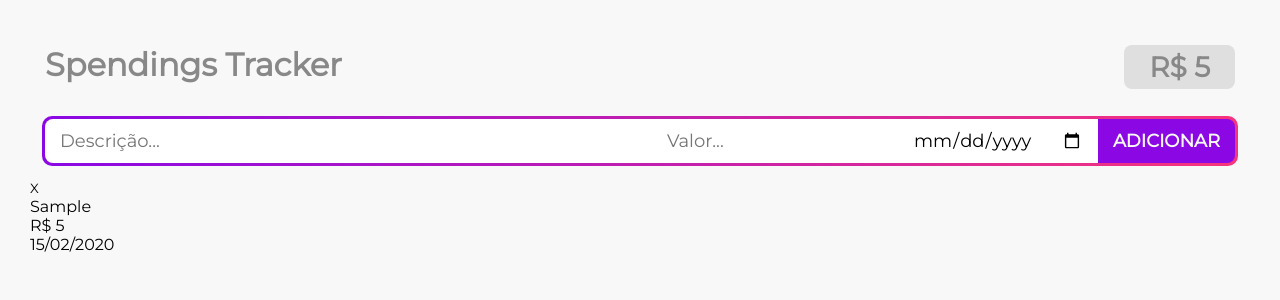
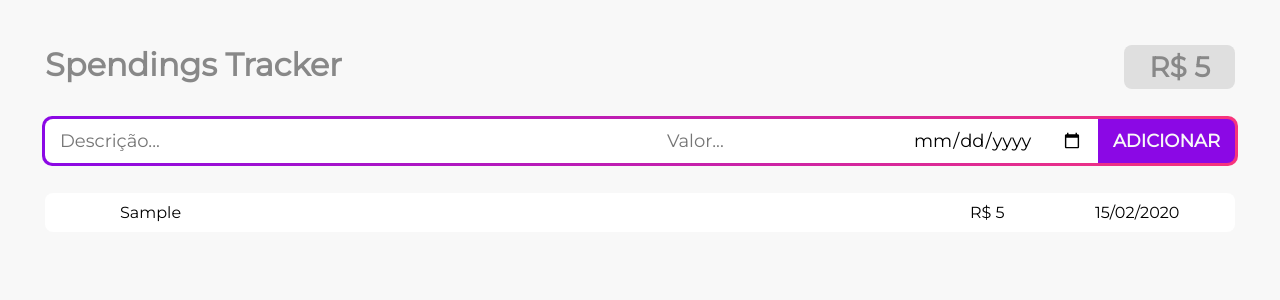
Before and after one commit to fernandofawkes/spending-tracker, a React (Create React App) app: page / in a window 1280 px wide. Both pictures are taken after typing "Sample", "5", "2020-01-15" into the empty fields and a click on the button "ADICIONAR". Shown: the top 300 px of the page. Built offline with nearby package versions, Linux system fonts and the light colour scheme.

Commit message:
expense list styles

```diff
--- a/src/components/ExpenseItem.js
+++ b/src/components/ExpenseItem.js
@@ -1,11 +1,11 @@
 import React from 'react';
 
 const ExpenseItem = ({ expense, index, removeExpense }) => {
-  return (<div >
-    <button onClick={() => removeExpense(index)}>X</button>
-    <div>{expense.desc}</div>
-    <div>R$ {expense.price}</div>
-    <div>{new Intl.DateTimeFormat('pt-BR').format(expense.date)}</div>
+  return (<div className="income-item">
+    <button className="remove-item" onClick={() => removeExpense(index)}>X</button>
+    <div className="desc">{expense.desc}</div>
+    <div className="price">R$ {expense.price}</div>
+    <div className="date">{new Intl.DateTimeFormat('pt-BR').format(expense.date)}</div>
   </div>)
 
 }
--- a/src/components/ExpenseList.js
+++ b/src/components/ExpenseList.js
@@ -4,15 +4,17 @@ import ExpenseItem from './ExpenseItem';
 function ExpenseList({ expenses, setExpenses }) {
 
   const removeExpense = i => {
-    setExpenses(expenses.splice(i, 1));
+    expenses.splice(i, 1);
+    //deestructuring to reset reference
+    setExpenses([...expenses]);
   };
 
-  const sortByDate = (item1, item2) => {
+  const sortByDate = (item1, item2) =>   {
     return item1.date - item2.date;
   }
 
   return (
-    <div>
+    <div className="income-list">
       {
         expenses
         .sort(sortByDate)
--- a/src/index.css
+++ b/src/index.css
@@ -118,3 +118,52 @@ h1 {
 	background-position: 100%;
 	color: var(--light);
 }
+
+
+.income-list {
+	padding: 15px;
+}
+
+.income-list .income-item {
+	position: relative;
+	padding: 10px 15px;
+	background-color: #FFF;
+	border-radius: 8px;
+	margin-bottom: 15px;
+	display: flex;
+	transition: 0.4s;
+	padding-left: 75px;
+}
+
+.income-list .income-item .remove-item {
+	position: absolute;
+	width: 0;
+	top: 0;
+	left: 0;
+	bottom: 0;
+	overflow: hidden;
+
+	cursor: pointer;
+	display: block;
+	color: var(--light);
+	font-weight: 600;
+	background-color: var(--alert);
+	border-radius: 8px 0px 0px 8px;
+	transition: 0.2s;
+}
+
+.income-list .income-item:hover .remove-item {
+	width: 50px;
+}
+
+.income-list .income-item .desc {
+	flex: 1 1 100%;
+}
+
+.income-list .income-item .price,
+.income-list .income-item .date {
+	min-width: 125px;
+}
+.income-list .income-item:hover {
+	box-shadow: 0px 0px 6px rgba(0,0,0,0.1);
+}
```
